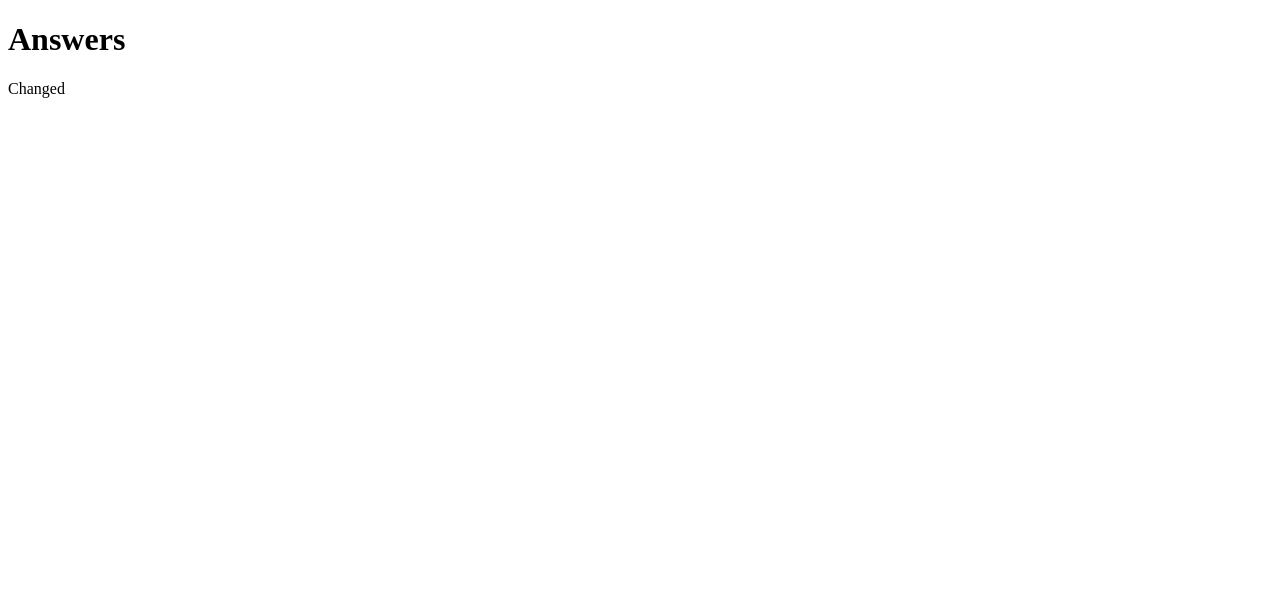
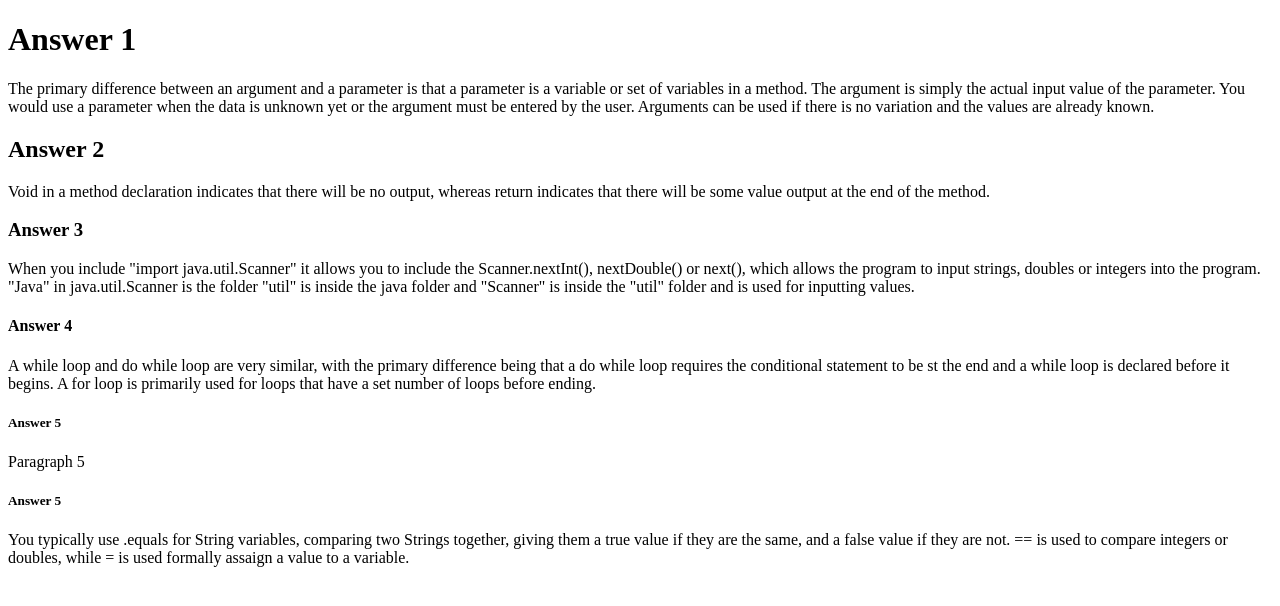
Before and after one commit to dchirdon/JavaHardWay, a plain HTML site: page index.html in a window 1280 px wide. Drawn offline with Linux system fonts and the light colour scheme.

Commit message:
Revisions

```diff
--- a/index.html
+++ b/index.html
@@ -1,9 +1,46 @@
 <!DOCTYPE html>
 <html>
   <head>
-    <title>My BLog</title>
+    <title>My Blog</title>
   </head>
   <body>
-    <h1>Answers</h1>
-    <P>Changed</p>
+    <h1>Answer 1</h1>
+    <P> The primary difference between an argument and a parameter is that
+      a parameter is a variable or set of variables in a method. The argument
+      is simply the actual input value of the parameter. You would use a parameter
+      when the data is unknown yet or the argument must be entered by the user.
+      Arguments can be used if there is no variation and the values are already known.</p>
+    </body>
+  <body>
+    <h2>Answer 2</h2>
+    <P> Void in a method declaration indicates that there will be no output,
+      whereas return indicates that there will be some value output at the end of
+      the method.</p>
+    </body>
+  <body>
+    <h3>Answer 3</h3>
+    <P> When you include "import java.util.Scanner" it allows you to include
+      the Scanner.nextInt(), nextDouble() or next(), which allows the program
+      to input strings, doubles or integers into the program. "Java" in
+      java.util.Scanner is the folder "util" is inside the java folder and "Scanner"
+      is inside the "util" folder and is used for inputting values.</p>
+    </body>
+  <body>
+    <h4>Answer 4</h4>
+    <P> A while loop and do while loop are very similar, with the primary difference
+    being that a do while loop requires the conditional statement to be st the end
+    and a while loop is declared before it begins. A for loop is primarily used for
+    loops that have a set number of loops before ending. </p>
+    </body>
+  <body>
+    <h5>Answer 5</h5>
+    <P>Paragraph 5</p>
+    </body>
+  <body>
+    <h5>Answer 5</h4>
+      <p> You typically use .equals for String variables, comparing two Strings
+      together, giving them a true value if they are the same, and a false value
+      if they are not. == is used to compare integers or doubles, while = is used
+      formally assaign a value to a variable. </p>
+    </body>
 </html>
```
